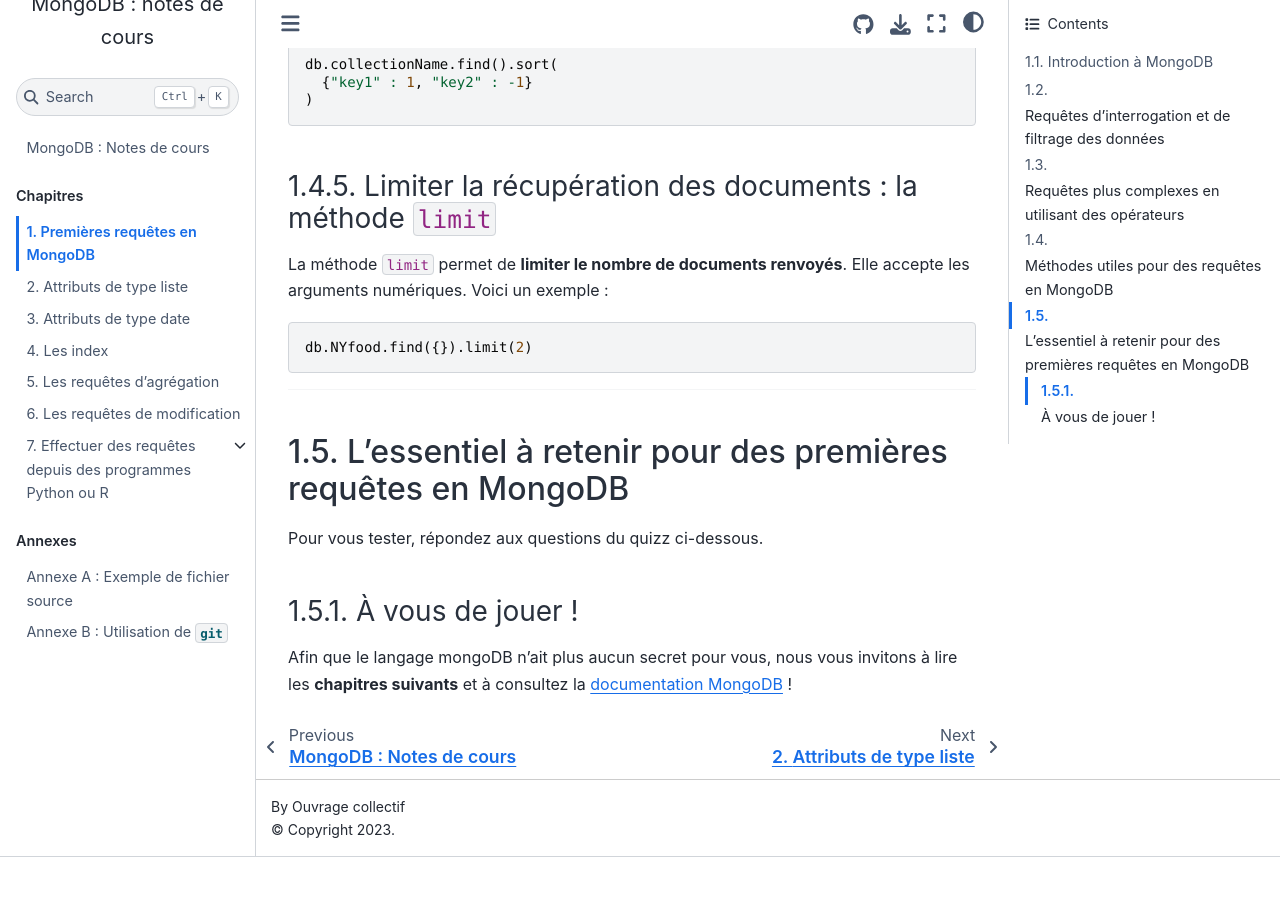
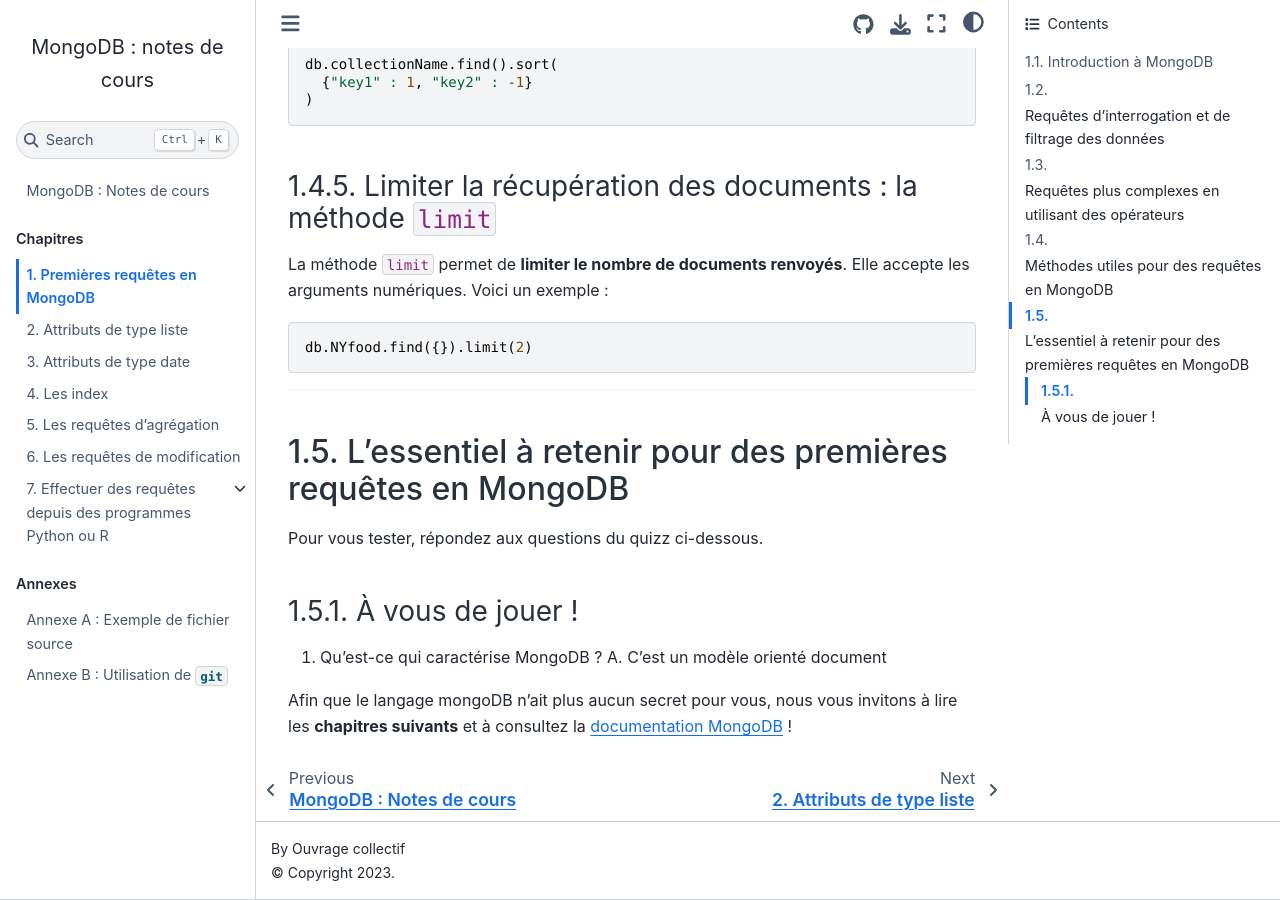
Before and after one commit to rtavenar/mongo_book, a Jupyter Book: the page built from content/01_find.md, in a window 1280 px wide and 900 px high, scrolled down 10187 px. Built offline with Jupyter Book 1.0.4 settings and Sphinx 7.4.7 and the Sphinx Book theme 1.1.4, drawn with Linux system fonts in a browser that asks for light colours; before the commit the page ends 11044 px from its top, so only the background shows below that.

Commit message:
Update 01_find.md

```diff
--- a/content/01_find.md
+++ b/content/01_find.md
@@ -470,6 +470,8 @@
 
 ### <a id="quizz"></a> À vous de jouer !
 
+1. Qu'est-ce qui caractérise MongoDB ?
+A. C'est un modèle orienté document
 
 
 Afin que le langage mongoDB n'ait plus aucun secret pour vous, nous vous invitons à lire les **chapitres suivants** et à consultez la [documentation MongoDB](https://docs.mongodb.com) !
```
